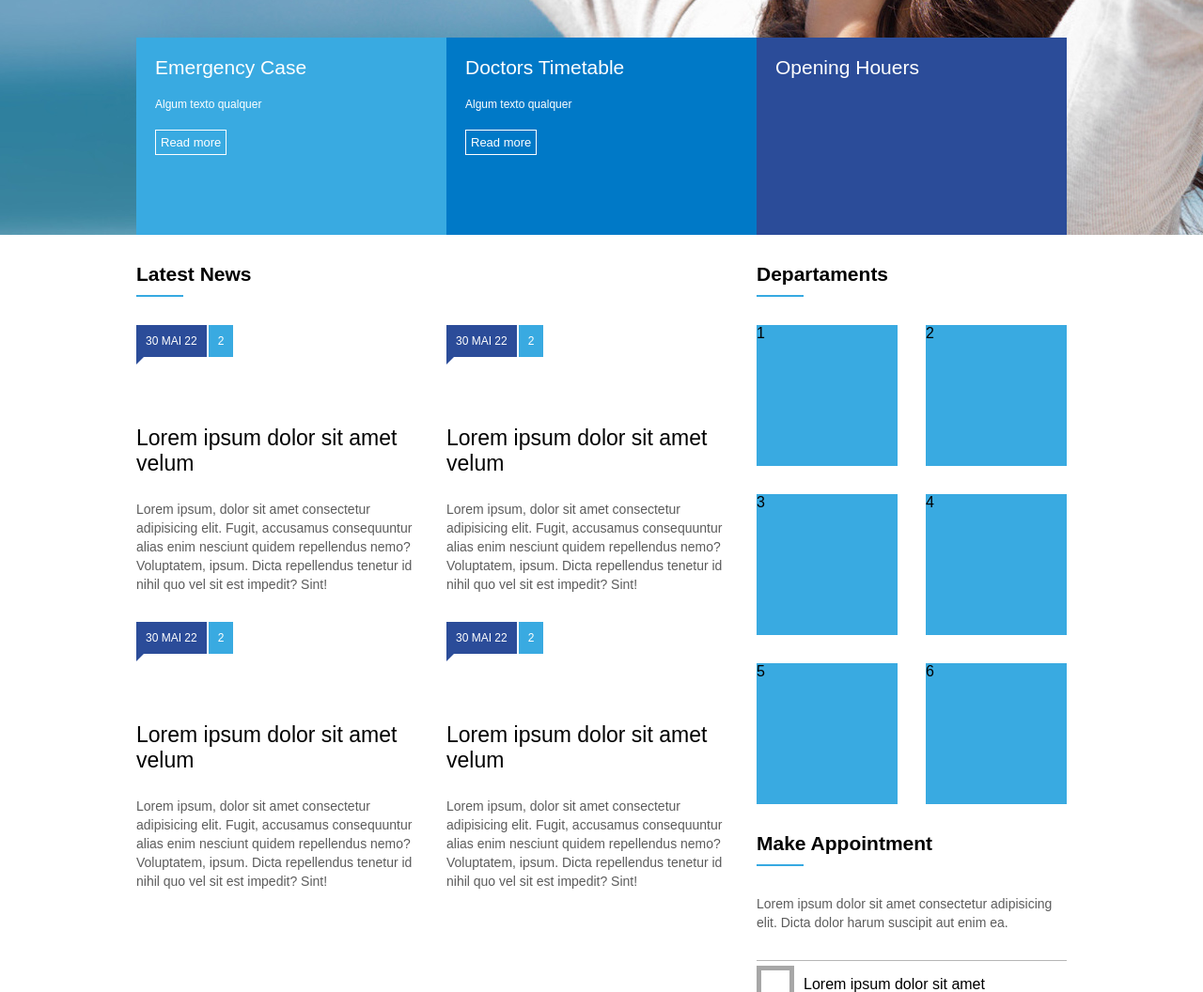
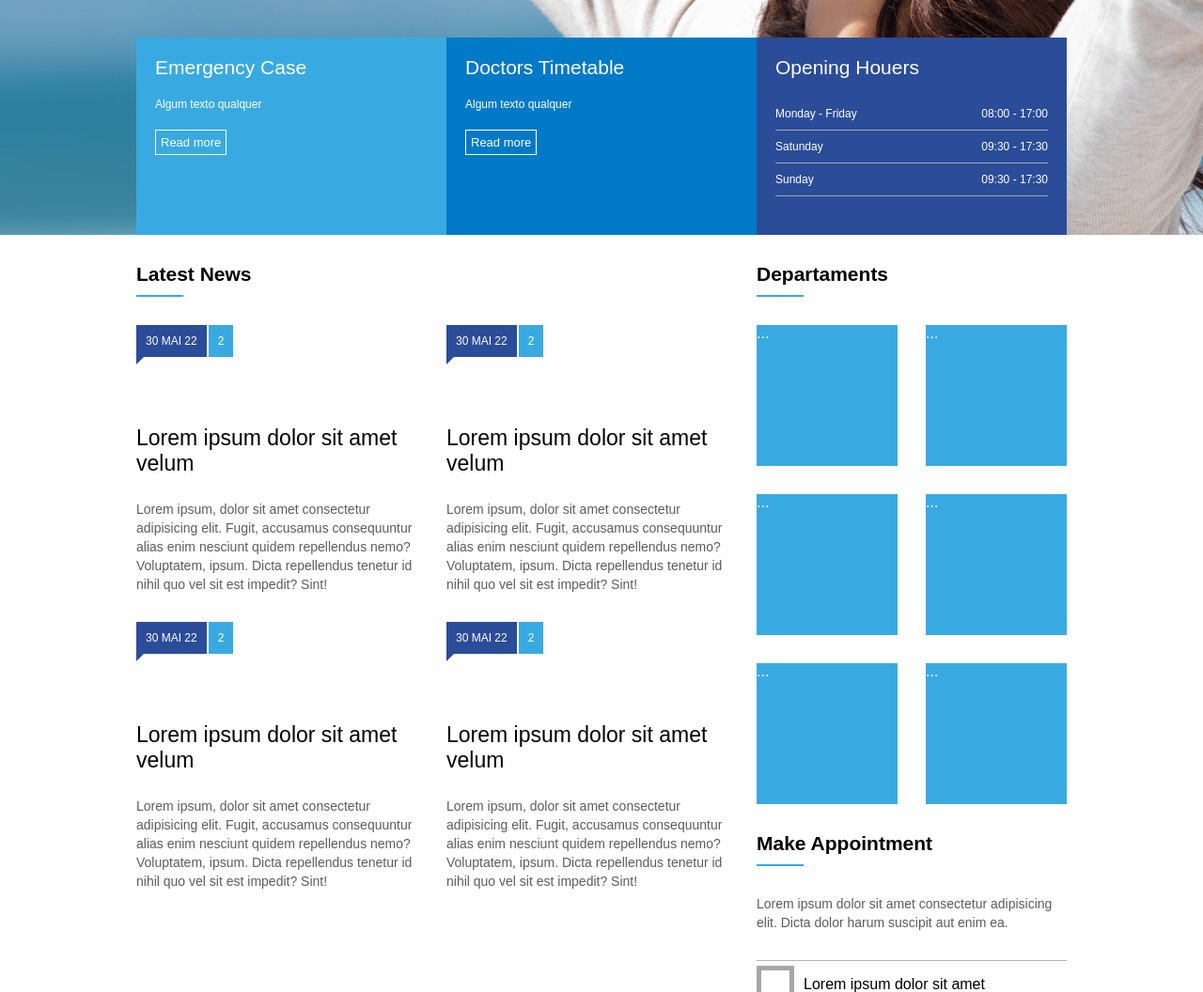
Before and after one commit to aldevan6/Projeto-Site-com-Flexbox-e-HTML-Sem-ntico, a plain HTML site: page index.html in a window 1280 px wide. Shown: the part 540-1596 px from the top of the page at 94% size. Drawn offline with Linux system fonts and the light colour scheme.

Commit message:
baneer completed

```diff
--- a/assets/css/template.css
+++ b/assets/css/template.css
@@ -282,6 +282,7 @@ footer .widget_title_text{
     #geral section,
     #geral aside    {
         padding:20px;
+        margin-top: 30px;
     }
     .footer_menu{
         flex-direction: column;
@@ -321,6 +322,7 @@ footer .widget_title_text{
     display: flex;
     flex-wrap: wrap;
     justify-content: space-between;
+    color:#fff;
 }
 .aside_square{
     height: 150px;
@@ -356,3 +358,12 @@ footer .widget_title_text{
     height: 30px;
     border: 5px solid #a7a7a7;
 }
+
+.banner3_conten{
+    display: flex;
+    border-bottom: 1px solid #a7a7a7;
+    justify-content: space-between;
+}
+.banner3_conten div{
+    padding: 10px 0;
+}
--- a/index.html
+++ b/index.html
@@ -55,11 +55,26 @@
 
                 <div class="banner3">
                     <div class="banner_title">Opening Houers</div>
-                    <div class="banner_desc"></div>
+
+                    <div class="banner_desc">
+
+                        <div class="banner3_conten">
+                            <div>Monday - Friday</div>
+                            <div>08:00 - 17:00</div>
+                        </div>
+
+                        <div class="banner3_conten">
+                            <div>Satunday</div>
+                            <div>09:30 - 17:30</div>
+                        </div>
+
+                        <div class="banner3_conten">
+                            <div>Sunday</div>
+                            <div>09:30 - 17:30</div>
+                        </div>
+                    </div>
                 </div>
-
             </div>
-
         </div>
     </section>
     <section id="geral">
@@ -150,12 +165,12 @@
                     <div class="widget_title_text">Departaments</div>
                     <div class="widget_title_bar"></div>
                     <div class="widget_body_departaments">
-                        <div class="aside_square">1</div>
-                        <div class="aside_square">2</div>
-                        <div class="aside_square">3</div>
-                        <div class="aside_square">4</div>
-                        <div class="aside_square">5</div>
-                        <div class="aside_square">6</div>
+                        <div class="aside_square">...</div>
+                        <div class="aside_square">...</div>
+                        <div class="aside_square">...</div>
+                        <div class="aside_square">...</div>
+                        <div class="aside_square">...</div>
+                        <div class="aside_square">...</div>
 
                     </div>
                 </div>
```
